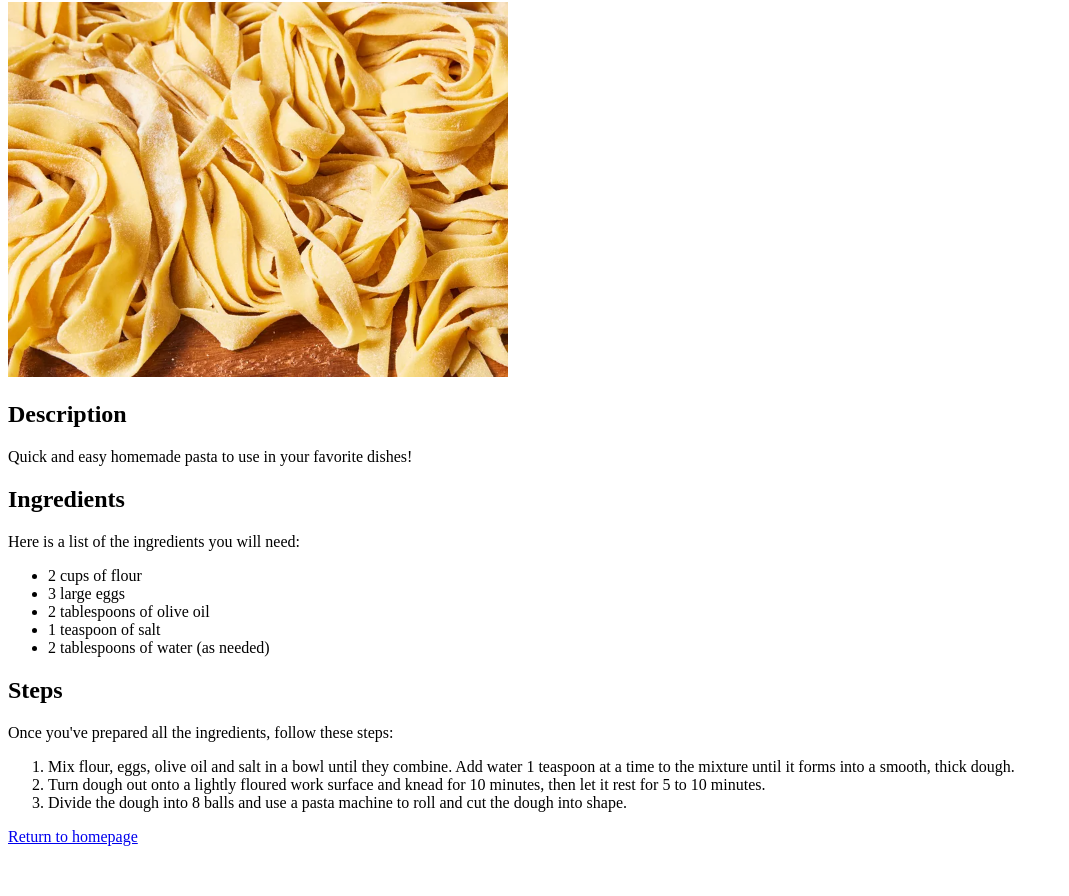
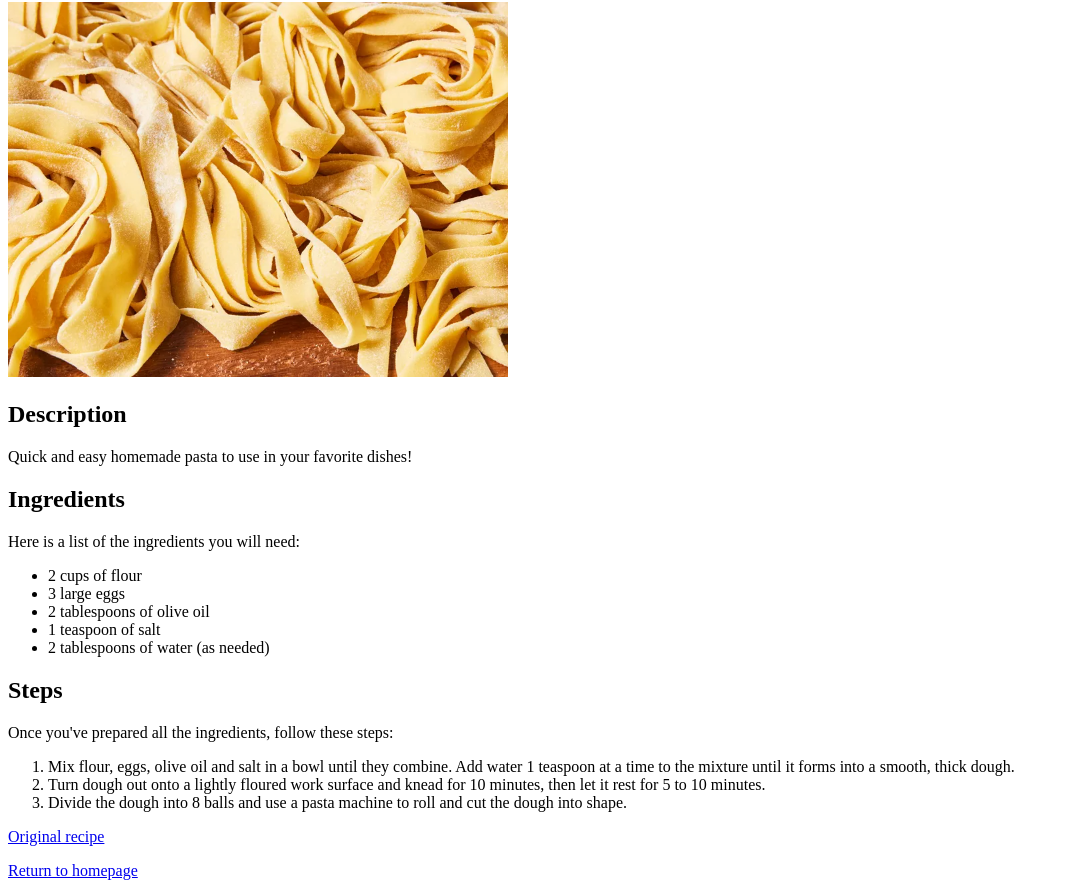
Before and after one commit to kowals14/odin-recipies, a plain HTML site: page recipes/pasta.html in a window 1280 px wide. Shown: the part 78-974 px from the top of the page, without its empty margins (0-1069 px from the left). Before the commit the page ends 932 px from the top, so only its background shows below. Drawn offline with Linux system fonts and the light colour scheme.

Commit message:
Added in sources to the original recipes.

```diff
--- a/recipes/pasta.html
+++ b/recipes/pasta.html
@@ -25,6 +25,7 @@
 			<li>Turn dough out onto a lightly floured work surface and knead for 10 minutes, then let it rest for 5 to 10 minutes.</li>
 			<li>Divide the dough into 8 balls and use a pasta machine to roll and cut the dough into shape.</li>
 		</ol>
-		<a href="../index.html" rel="noreferrer noopener">Return to homepage</a>
+		<p> <a href="https://www.allrecipes.com/recipe/241920/easy-homemade-pasta-dough/" rel="noreferrer noopener">Original recipe</a> </p>
+		<p> <a href="../index.html" rel="noreferrer noopener">Return to homepage</a> </p>
 	</body>
 </html>
```
Also changed, not shown: recipes/banana-bread.html (+2 -1 lines), recipes/brownies.html (+2 -1 lines).
